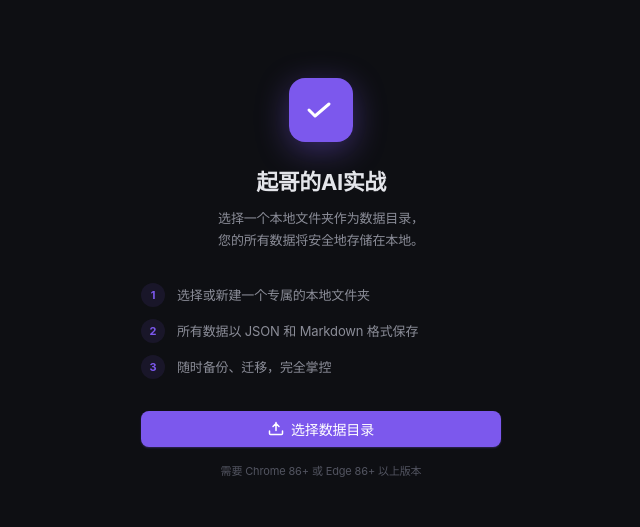
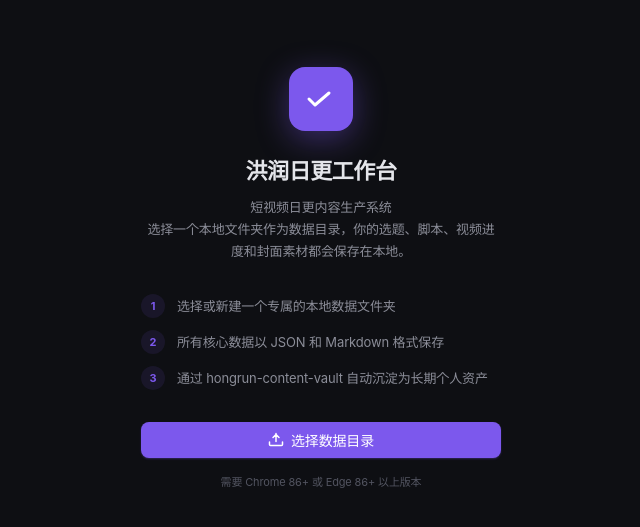
Before and after one commit to shubaomi/content-flow-h, a React (Vite) app: page / in a window 1280 px wide. Shown: the part 121-648 px from the top of the page, without its empty margins (319-959 px from the left). Built offline with nearby package versions, Linux system fonts and the light colour scheme.

Commit message:
chore: isolate local branding

```diff
--- a/index.html
+++ b/index.html
@@ -4,7 +4,7 @@
     <meta charset="UTF-8" />
     <link rel="icon" type="image/svg+xml" href="/favicon.svg" />
     <meta name="viewport" content="width=device-width, initial-scale=1.0" />
-    <title>起哥的AI实战</title>
+    <title>洪润日更工作台</title>
   </head>
   <body>
     <div id="root"></div>
--- a/package.json
+++ b/package.json
@@ -6,7 +6,8 @@
   "scripts": {
     "dev": "concurrently -n server,vite -c blue,green \"npm run dev:server\" \"vite\"",
     "dev:server": "tsx server/index.ts",
-    "build": "tsc -b && vite build",
+    "check:branding": "node scripts/check-branding.mjs",
+    "build": "npm run check:branding && tsc -b && vite build",
     "lint": "eslint .",
     "preview": "vite preview",
     "docker:dev": "docker compose up",
--- /dev/null
+++ b/scripts/check-branding.mjs
@@ -0,0 +1,34 @@
+import { readFileSync } from 'node:fs'
+import { join } from 'node:path'
+
+const blockedTerms = [
+  '起哥',
+  '起哥的AI实战',
+]
+
+const files = [
+  'index.html',
+  'src/components/layout/Sidebar.tsx',
+  'src/pages/DirectorySetup.tsx',
+]
+
+const findings = []
+
+for (const file of files) {
+  const content = readFileSync(join(process.cwd(), file), 'utf8')
+  for (const term of blockedTerms) {
+    if (content.includes(term)) {
+      findings.push(`${file}: contains "${term}"`)
+    }
+  }
+}
+
+if (findings.length > 0) {
+  console.error('Branding check failed. Upstream brand text leaked back into local build:')
+  for (const finding of findings) {
+    console.error(`- ${finding}`)
+  }
+  process.exit(1)
+}
+
+console.log('Branding check passed.')
--- a/src/components/layout/Sidebar.tsx
+++ b/src/components/layout/Sidebar.tsx
@@ -1,4 +1,5 @@
 import { NavLink } from 'react-router-dom'
+import { branding } from '@/config/branding'
 import { useAppStore } from '@/store/appStore'
 
 const NAV = [
@@ -71,7 +72,7 @@ export function Sidebar() {
               fontSize: 13, fontWeight: 600, color: 'var(--text-primary)',
               letterSpacing: '-0.01em', overflow: 'hidden', textOverflow: 'ellipsis', whiteSpace: 'nowrap',
             }}>
-              起哥的AI实战
+              {branding.appName}
             </div>
             {(saveError || saving) && (
               <div style={{
--- /dev/null
+++ b/src/config/branding.ts
@@ -0,0 +1,11 @@
+export const branding = {
+  appName: '洪润日更工作台',
+  appSubtitle: '短视频日更内容生产系统',
+  ownerName: '洪润',
+  localDataDescription: '选择一个本地文件夹作为数据目录，你的选题、脚本、视频进度和封面素材都会保存在本地。',
+  localDataSteps: [
+    '选择或新建一个专属的本地数据文件夹',
+    '所有核心数据以 JSON 和 Markdown 格式保存',
+    '通过 hongrun-content-vault 自动沉淀为长期个人资产',
+  ],
+} as const
--- a/src/main.tsx
+++ b/src/main.tsx
@@ -1,7 +1,10 @@
 import { StrictMode } from 'react'
 import { createRoot } from 'react-dom/client'
 import '@/styles/global.css'
+import { branding } from '@/config/branding'
 import { App } from './App.tsx'
+
+document.title = branding.appName
 
 createRoot(document.getElementById('root')!).render(
   <StrictMode>
--- a/src/pages/DirectorySetup.tsx
+++ b/src/pages/DirectorySetup.tsx
@@ -1,5 +1,6 @@
 import { useState } from 'react'
 import { Button } from '@/components/ui/Button'
+import { branding } from '@/config/branding'
 import { pickDirectory, isFileSystemSupported, isSecureContext } from '@/services/fileSystem'
 import { useAppStore } from '@/store/appStore'
 
@@ -56,15 +57,15 @@ export function DirectorySetup() {
           </svg>
         </div>
 
-        <h1 style={{ fontSize: 22, fontWeight: 700, color: 'var(--text-primary)', marginBottom: 8 }}>起哥的AI实战</h1>
+        <h1 style={{ fontSize: 22, fontWeight: 700, color: 'var(--text-primary)', marginBottom: 8 }}>{branding.appName}</h1>
         <p style={{ fontSize: 13, color: 'var(--text-secondary)', marginBottom: 32, lineHeight: 1.7 }}>
-          选择一个本地文件夹作为数据目录，<br />
-          您的所有数据将安全地存储在本地。
+          {branding.appSubtitle}<br />
+          {branding.localDataDescription}
         </p>
 
         {/* Steps */}
         <div style={{ display: 'flex', flexDirection: 'column', gap: 12, marginBottom: 32, textAlign: 'left' }}>
-          {['选择或新建一个专属的本地文件夹', '所有数据以 JSON 和 Markdown 格式保存', '随时备份、迁移，完全掌控'].map((text, i) => (
+          {branding.localDataSteps.map((text, i) => (
             <div key={i} style={{ display: 'flex', alignItems: 'center', gap: 12 }}>
               <div style={{
                 width: 24, height: 24, borderRadius: '50%',
```
